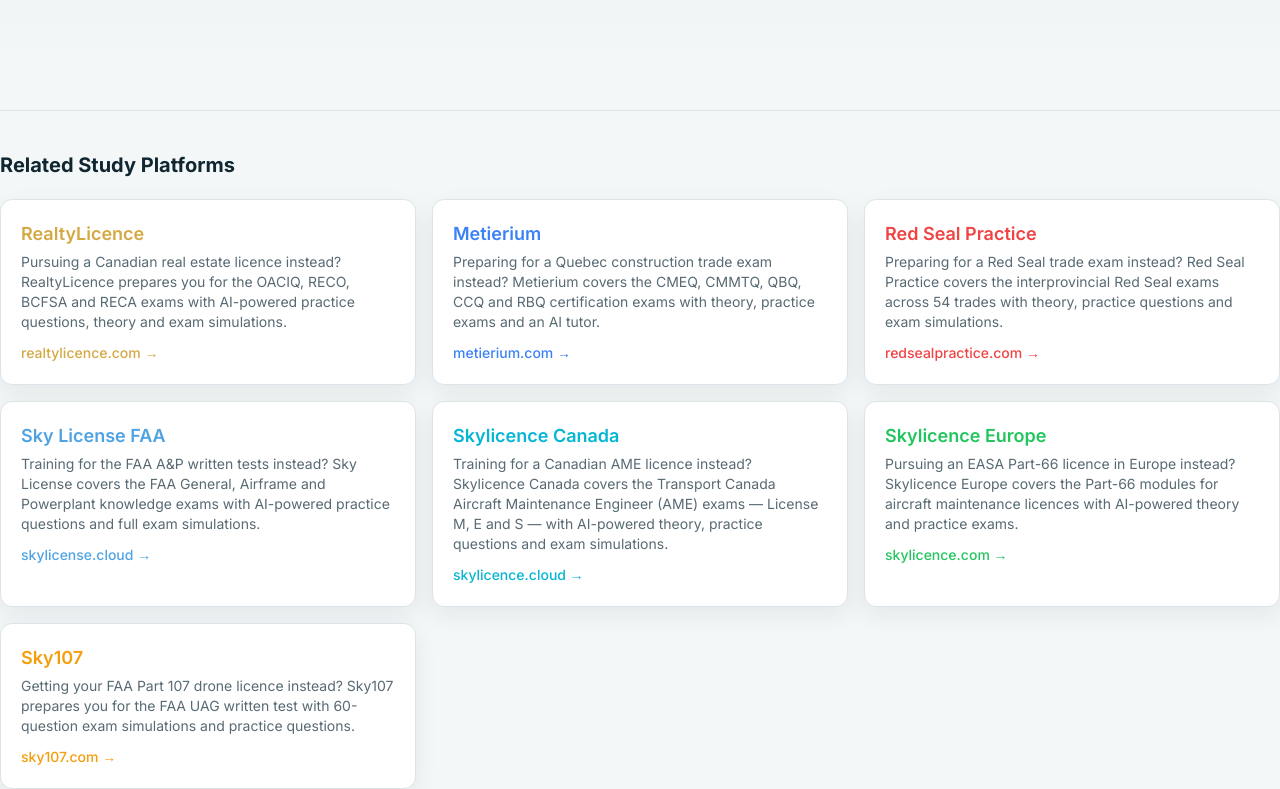
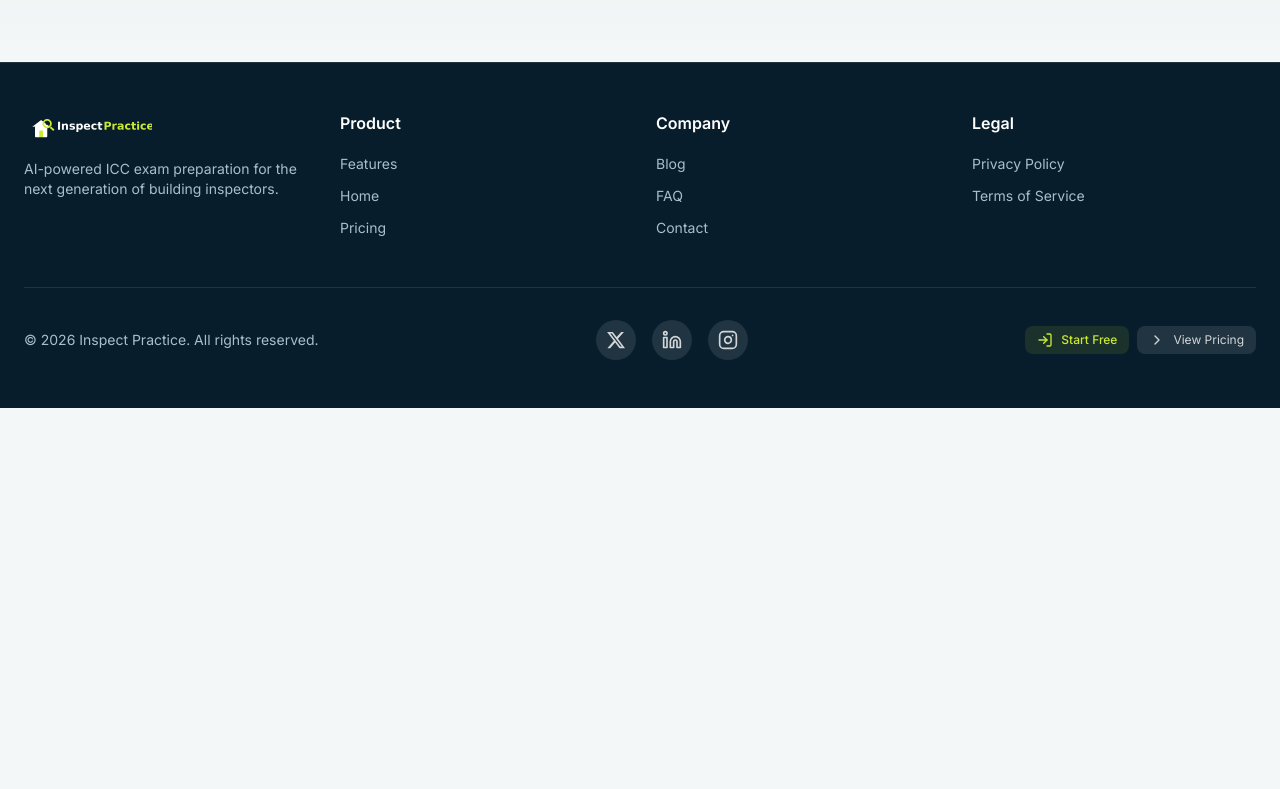
Before and after one commit to laoboatpeople/inspectpractice, a Next.js app in the folder client/: page / in a window 1280 px wide. Shown: the part 7505-8294 px from the top of the page. After the commit the page ends 7913 px from the top, so only its background shows below. Built offline with nearby package versions, Linux system fonts and the light colour scheme.

Commit message:
inspect: remove Related Study Platforms section from landing page (kept on certification guide)

```diff
--- a/client/components/marketing/LandingPage.tsx
+++ b/client/components/marketing/LandingPage.tsx
@@ -12,7 +12,6 @@
 } from "lucide-react";
 import AppMockup from "@/components/marketing/AppMockup";
 import NewsletterSection from "@/components/marketing/NewsletterSection";
-import RelatedStudyPlatforms from "@/components/marketing/RelatedStudyPlatforms";
 import ScrollReveal from "@/components/ScrollReveal";
 import FeatureCard from "@/components/marketing/FeatureCard";
 import TestimonialCard from "@/components/marketing/TestimonialCard";
@@ -554,8 +553,6 @@
 
       <NewsletterSection />
 
-      <RelatedStudyPlatforms />
-
       {/* 11. FOOTER */}
       <footer className="py-12 px-6 bg-[#071D2B] border-t border-white/10">
         <div className="max-w-7xl mx-auto">
```
